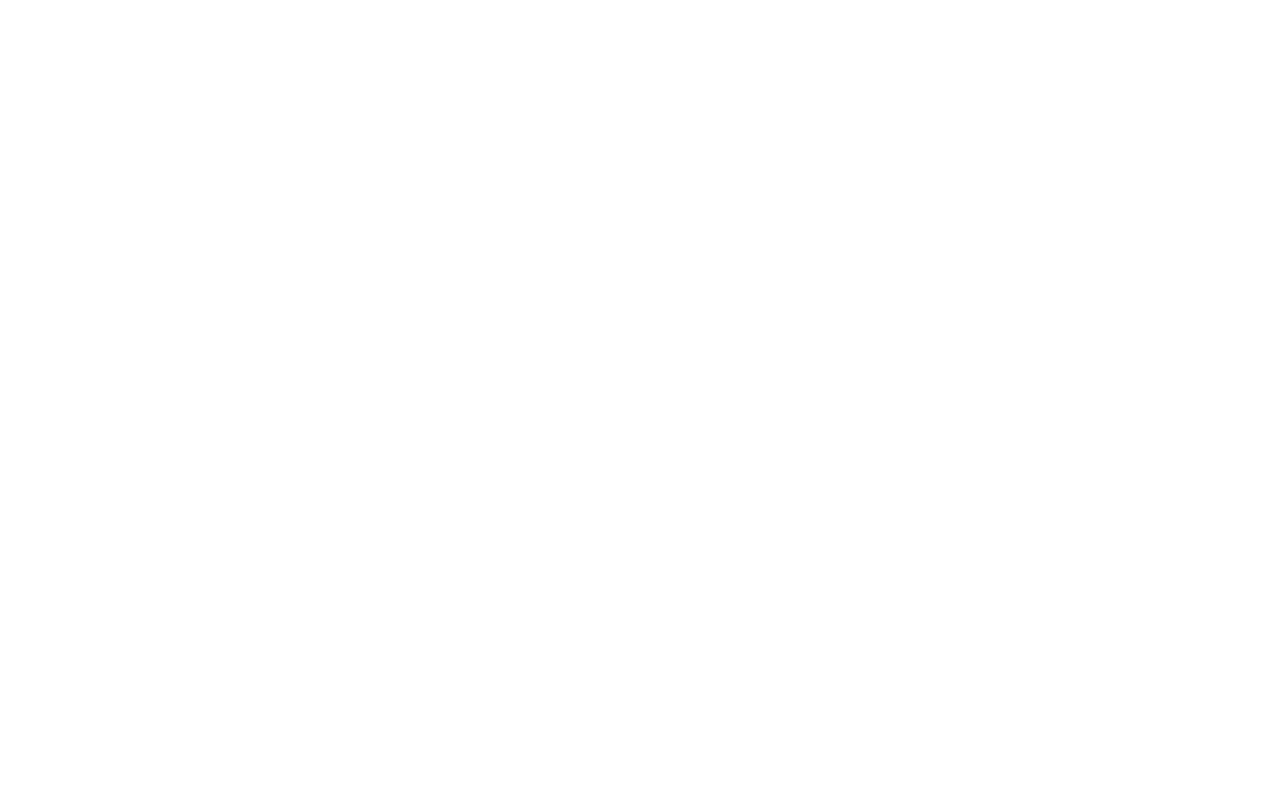
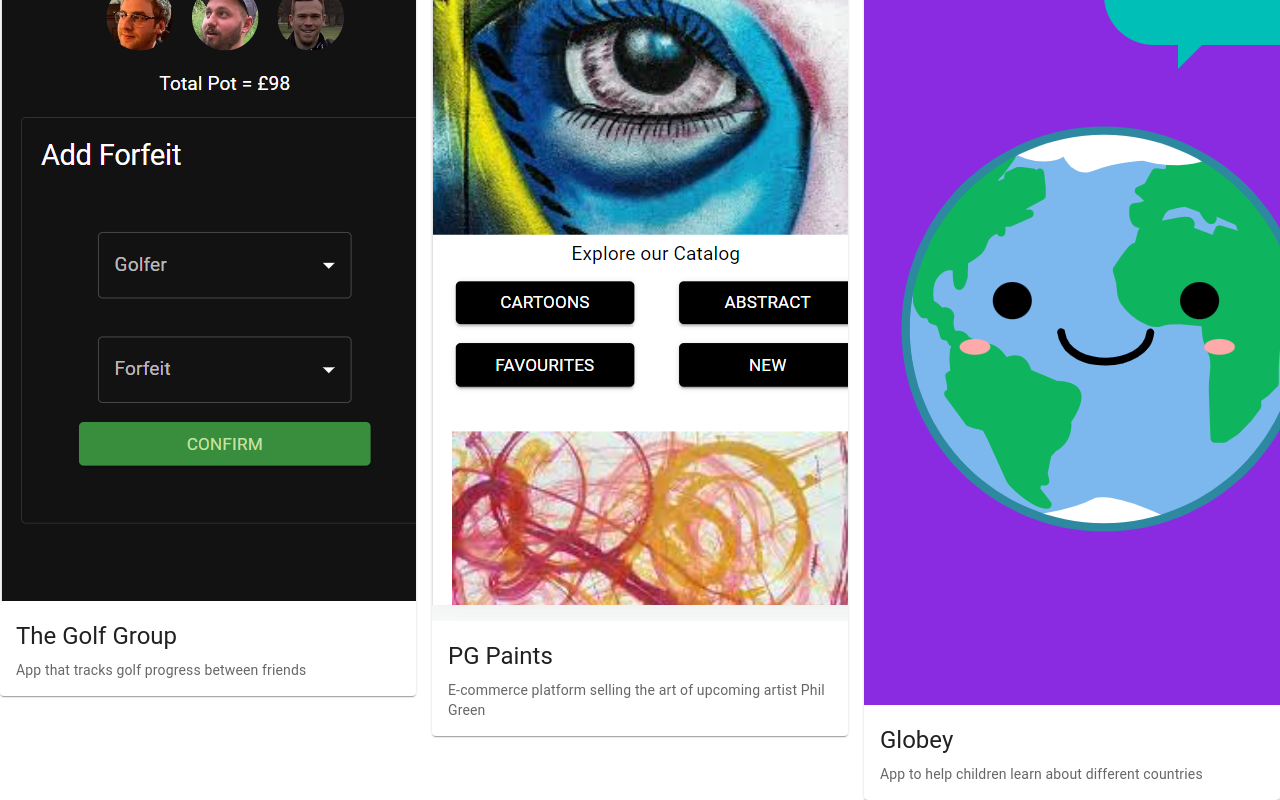
Before and after one commit to JXG052/My-React-Portfolio, a React (Create React App) app: page /portfolio in a window 1280 px wide. Shown: the part 275-1075 px from the top of the page. Before the commit the page ends 800 px from the top, so only its background shows below. Built offline with nearby package versions, Linux system fonts and the light colour scheme.

Commit message:
very basic portfolio section

```diff
--- a/src/components/ProjectItem.js
+++ b/src/components/ProjectItem.js
@@ -1,11 +1,14 @@
 import React from 'react'
-import { Card, CardActionArea, CardContent, Typography } from '@mui/material'
+import { Grid, Card, CardActionArea, CardContent, Typography } from '@mui/material'
 
-export default function ProjectItem() {
+
+// For each individual project to be displayed in the portfolio section
+export default function ProjectItem({ title, description, image }) {
+    const imagePath = process.env.PUBLIC_URL + '/images/' + image
     return (
         <Card>
             <CardActionArea>
-                <img src={image} alt={title} />
+                <img src={imagePath} alt={title} />
                 <CardContent>
                     <Typography gutterBottom variant='h5' component='div'>
                         {title}
--- a/src/pages/portfolio/Portfolio.js
+++ b/src/pages/portfolio/Portfolio.js
@@ -1,18 +1,40 @@
 import React from "react";
+import ProjectItem from "../../components/ProjectItem";
+import { Grid } from '@mui/material'
 // import ProjectCard from "../../components/Project-Card/index";
 // import ProjectData from '../../project-data.json'
 // import './portfolio.css'
 
 
 function Portfolio() {
+  const projects = [
+    {
+      title: 'The Golf Group',
+      description: 'App that tracks golf progress between friends',
+      image: 'theGolfGroup.png'
+    },
+    {
+      title: 'PG Paints',
+      description: 'E-commerce platform selling the art of upcoming artist Phil Green',
+      image: 'pgPaint.png'
+    },
+    {
+      title: 'Globey',
+      description: 'App to help children learn about different countries',
+      image: 'globey.png'
+    }
 
+  ]
   // const [projects, setProject] = useState(ProjectData);
 
   return (
-    <>
-
-
-    </>
+    <Grid container spacing={2}>
+      {projects.map((project, index) => (
+        <Grid item xs={12} sm={6} md={4}>
+          <ProjectItem {...project} />
+        </Grid>
+      ))}
+    </Grid>
   );
 }
 
```
